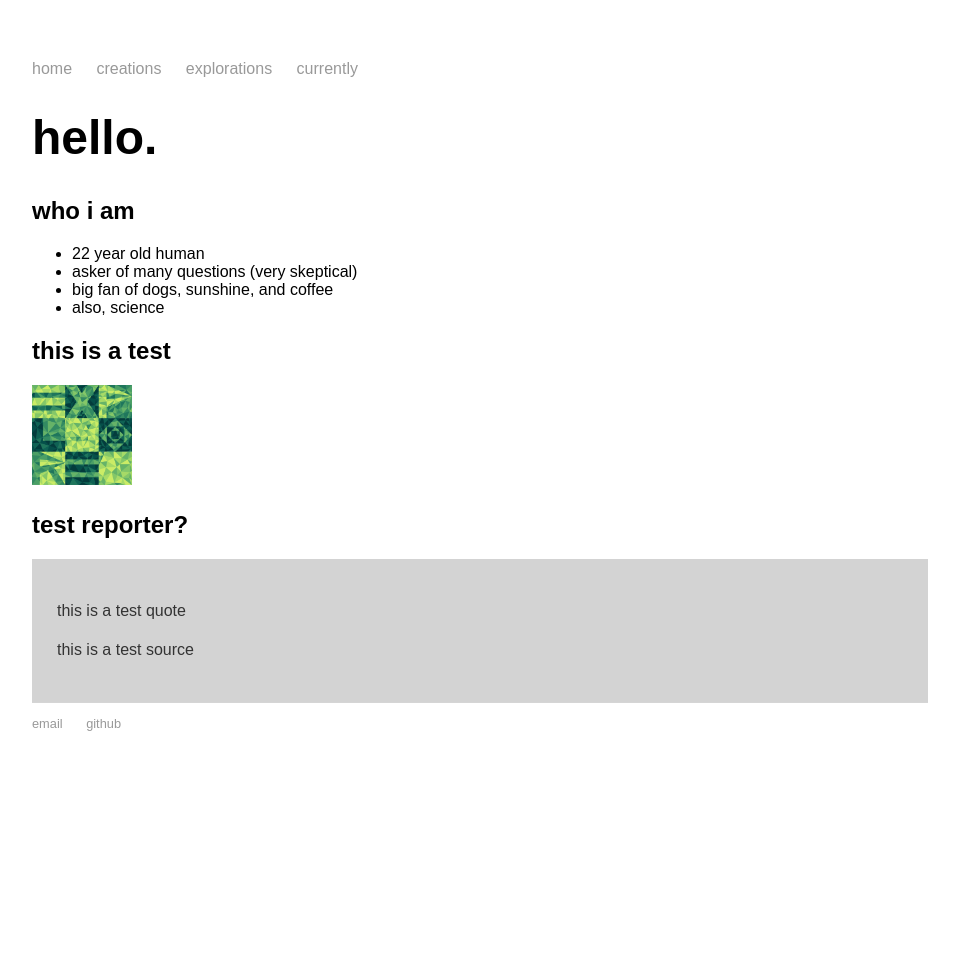
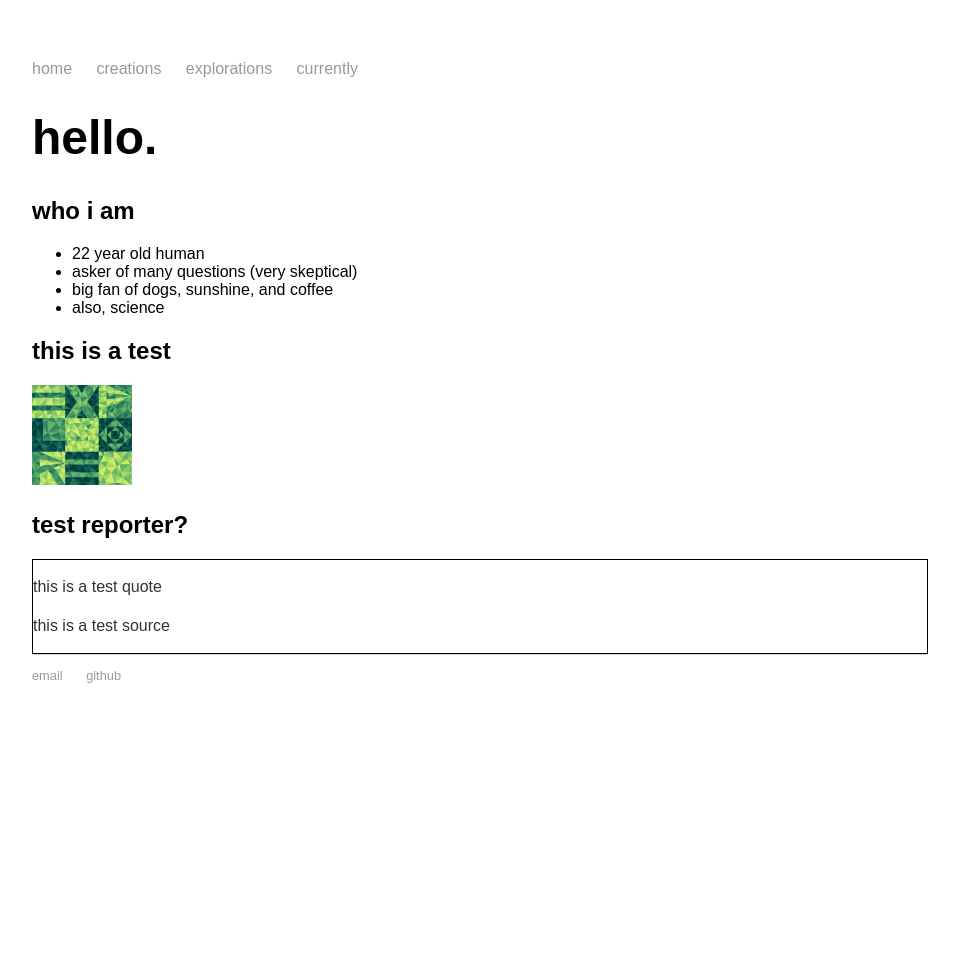
Before and after one commit to mayasheth/mayasheth.github.io, a Jekyll site: the page built from index.md, in a window 1280 px wide. Shown: the whole page, without its empty margins (160-1119 px from the left). Built offline with Jekyll 4.4.1, drawn with Linux system fonts in a browser that asks for light colours; before the commit the page ends 900 px from its top, so only the background shows below that.

Commit message:
Update quote.html

```diff
--- a/_includes/quote.html
+++ b/_includes/quote.html
@@ -1,8 +1,31 @@
 <head>
 <style>
 #quoteblock {
-  background-color: lightgray;
-  padding: 25px;
+  border-style: solid;
+  border-width: thin;
+  border-color: #333
+  padding: 15px;
+}
+
+#quoteblock:before,
+#quoteblock:after {
+	position: absolute;
+	color: #f1efe6;
+	font-size: 8rem;
+	width: 4rem;
+	height: 4rem;
+}
+
+#quoteblock:before {
+	content: '“';
+	left: -5rem;
+	top: -2rem;
+}
+
+#quoteblock:after {
+	content: '”';
+	right: -5rem;
+	bottom: 1rem;
 }
 
 </style>
```
